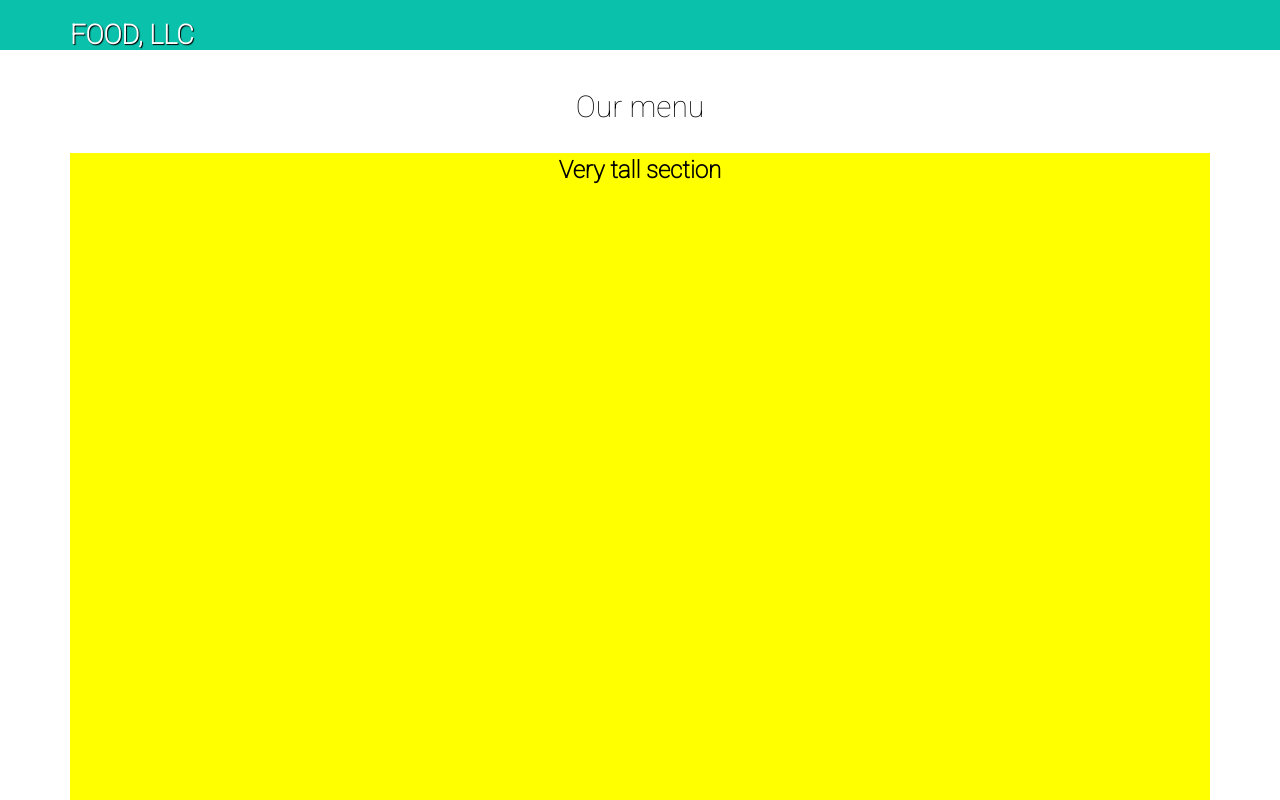
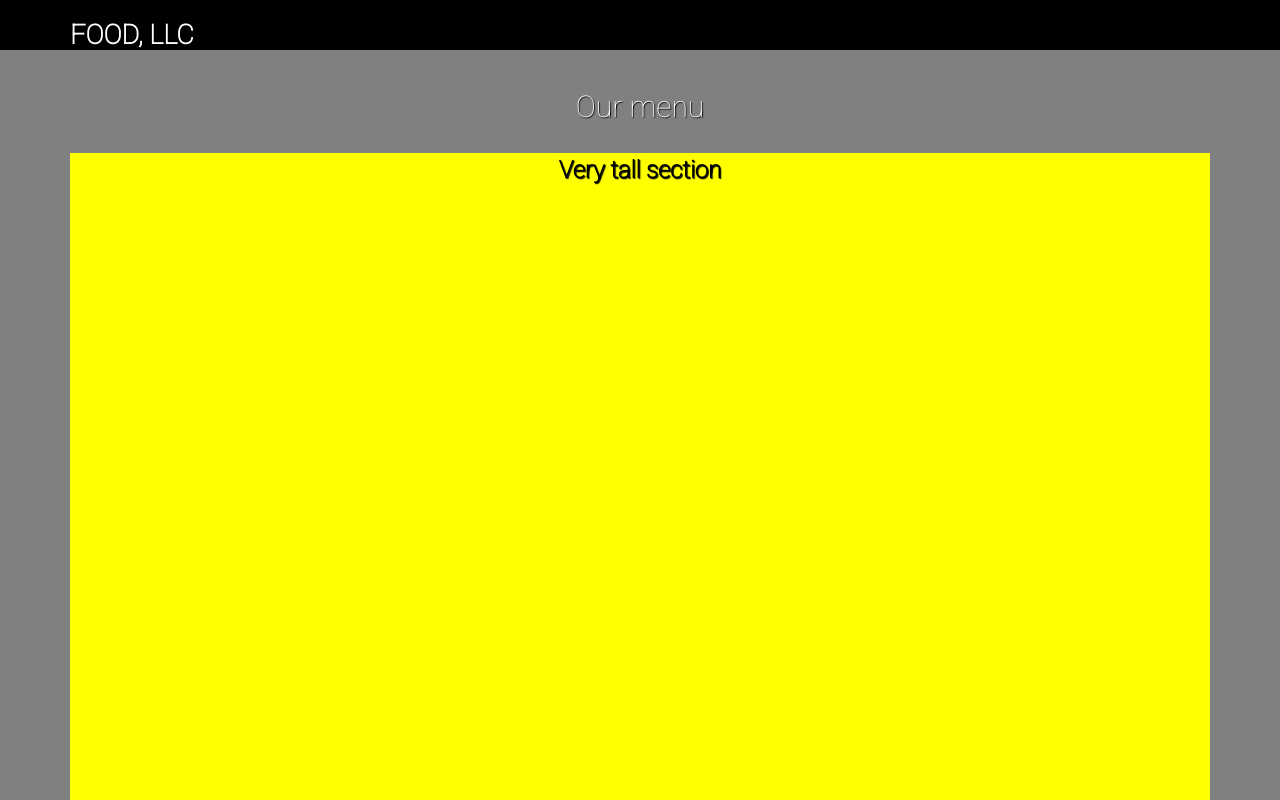
Before and after one commit to zmsknlzq/w3_ass, a plain HTML site: page index.html in a window 1280 px wide. Shown: the top 800 px of the page. Drawn offline with Linux system fonts and the light colour scheme.

Commit message:
restyled some colors

```diff
--- a/css/css.css
+++ b/css/css.css
@@ -1,13 +1,14 @@
 body {
   font-size: 16px;
-  color: black;
-  background-color: white;
+  color: white;
+  background-color: gray;
   font-family: 'Roboto', sans-serif;
+  text-shadow: 1px 1px 1px #000;
 }
 
 /* header */
 #header-nav {
-  background-color: #0ac2ac;
+  background-color: black;
   border-radius: 0;
   border: 0;
   height: auto;
```
